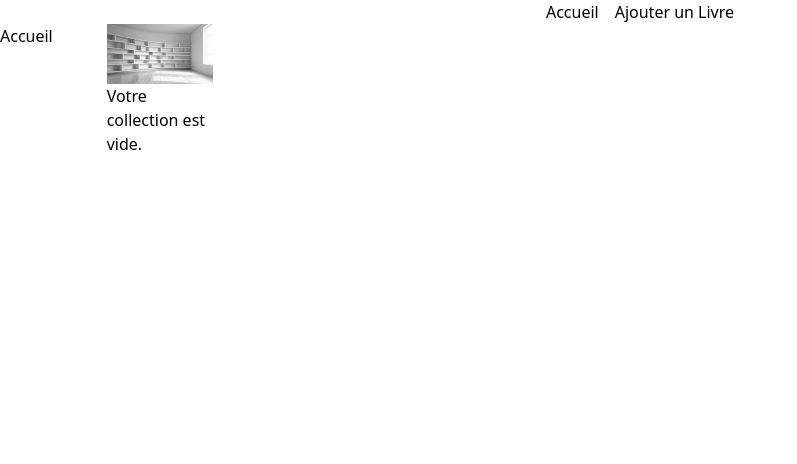
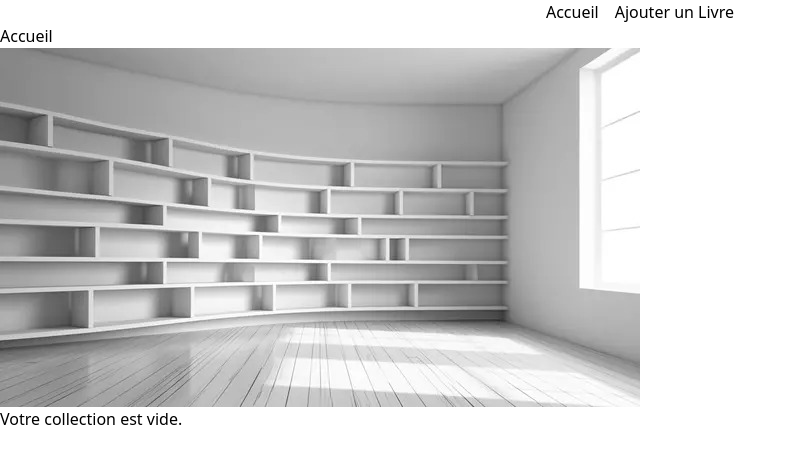
Before and after one commit to Big-pun/Evaluation-2---Adrien-Thomas, a Vue app: page / in a window 1280 px wide. Shown: the top 464 px of the page, without its empty margins (0-797 px from the left). Built offline with nearby package versions, Linux system fonts and the light colour scheme.

Commit message:
debut description

```diff
--- a/src/components/CarteLivre.vue
+++ b/src/components/CarteLivre.vue
@@ -1,10 +1,38 @@
 <template>
-  <h1>Carte Livre</h1>
+  <div class="carte-livre p-4 bg-white shadow-md rounded-lg max-w-xs mx-auto text-center">
+    <img :src="livre.volumeInfo.imageLinks?.thumbnail" :alt="livre.volumeInfo.title" class="livre-image w-full h-auto mb-4 rounded max-h-48 object-cover" />
+    <h2 class="text-xl font-semibold mb-2">{{ livre.volumeInfo.title }}</h2>
+    <p class="text-gray-700 mb-4">{{ livre.volumeInfo.authors?.join(', ') }}</p>
+    <button @click="changerEtatLectureHandler" class="px-4 py-2 bg-blue-500 text-white rounded hover:bg-blue-600">
+      {{ livre.lu ? 'Marquer comme non lu' : 'Marquer comme lu' }}
+    </button>
+    <button @click="confirmerSuppression" class="px-4 py-2 bg-red-500 text-white rounded hover:bg-red-600 ml-2">
+      Supprimer
+    </button>
+  </div>
 </template>
 
 <script setup>
+import { ref } from 'vue'
+import { utiliserCollection } from '@/composables/utiliserCollection'
+
+const props = defineProps({
+  livre: Object
+})
+
+const { changerEtatLecture, supprimerLivre } = utiliserCollection()
+
+const changerEtatLectureHandler = () => {
+  changerEtatLecture(props.livre.id)
+}
+
+const confirmerSuppression = () => {
+  if (confirm('Êtes-vous sûr de vouloir supprimer ce livre ?')) {
+    supprimerLivre(props.livre.id)
+  }
+}
 </script>
 
 <style scoped>
-
+/* Aucun style supplémentaire nécessaire */
 </style>
--- a/src/composables/utiliserCollection.js
+++ b/src/composables/utiliserCollection.js
@@ -5,7 +5,7 @@ const livres = ref([])
 export function utiliserCollection() {
 
     const ajouterLivre = (livre) => {
-        livres.value.push(livre)
+        livres.value.push({ ...livre, lu: false })
     }
 
     const changerEtatLecture = (id) => {
--- a/src/views/Accueil.vue
+++ b/src/views/Accueil.vue
@@ -1,24 +1,27 @@
 <template>
-  <div class="grid grid-cols-12">
+  <div class="container grid grid-cols-12 mx-auto">
+    <div class="col-span-12">
+
     <h1>Accueil</h1>
 
-    <div v-if="livres.length === 0" class="">
+    <div v-if="livres.length === 0">
       <img src="../../public/bibliotheque-vide.jpg" alt="Collection vide">
       <p>Votre collection est vide.</p>
     </div>
 
-    <div v-else>
+    <div v-else class="flex flex-row justify-around">
       <CarteLivre v-for="livre in livres" :key="livre.id" :livre="livre" />
     </div>
-
-    </div>
+  </div>
+</div>
 </template>
 
 <script setup>
-  import { ref } from "vue";
-  import CarteLivre from "@/components/CarteLivre.vue";
+import { ref } from "vue";
+import CarteLivre from "@/components/CarteLivre.vue";
+import { utiliserCollection } from "@/composables/utiliserCollection";
 
-  const livres = ref([]);
+const { livres } = utiliserCollection();
 </script>
 
 <style scoped></style>
--- a/src/views/AjoutLivre.vue
+++ b/src/views/AjoutLivre.vue
@@ -3,9 +3,11 @@
     <h1>Ajouter un livre</h1>
     <input v-model="requete" @input="chercherLivres" placeholder="Rechercher un livre par titre"/>
 
-    <div v-for="livre in resultats" :key="livre.id" @click="ajouterLivre(livre)">
-      <img :src="livre.volumeInfo.imageLinks?.thumbnail" :alt="livre.volumeInfo.title" />
-      <p>{{ livre.volumeInfo.title }}</p>
+    <div v-if="resultats.length > 0">
+      <div v-for="livre in resultats" :key="livre.id" @click="ajouterLivreEtEffacerResultats(livre)">
+        <img :src="livre.volumeInfo.imageLinks?.thumbnail" :alt="livre.volumeInfo.title" />
+        <p>{{ livre.volumeInfo.title }}</p>
+      </div>
     </div>
   </div>
 </template>
@@ -20,7 +22,17 @@ const resultats = ref([]);
 const { ajouterLivre } = utiliserCollection();
 
 const chercherLivres = async () => {
+  if (requete.value === '') {
+    resultats.value = [];
+    return;
+  }
   resultats.value = await chercherLivresGoogle(requete.value);
+};
+
+const ajouterLivreEtEffacerResultats = (livre) => {
+  ajouterLivre(livre);
+  resultats.value = [];
+  requete.value = '';
 };
 </script>
 
```
